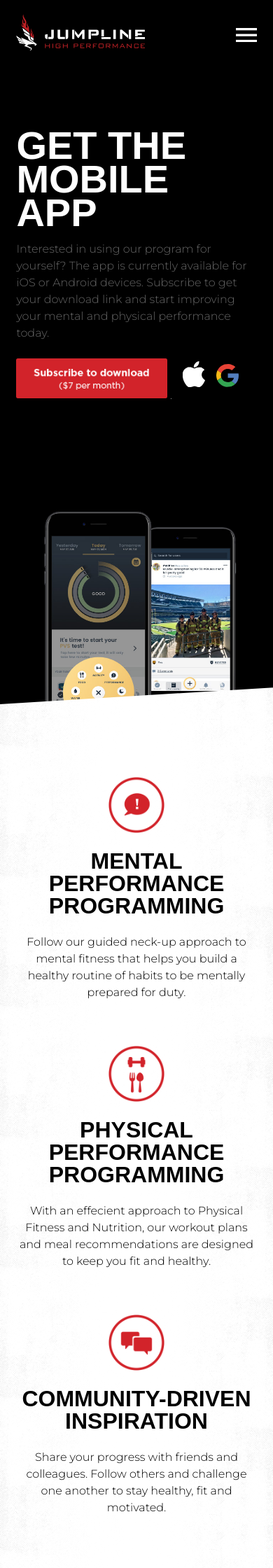
After one commit to Magellanarts/Jumpline, a PHP site: page /get-mobile-app.php in a window 390 px wide. The commit adds this page. Shown: the top 2240 px of the page at 70% size. Run offline with PHP 8.4, Linux system fonts and the light colour scheme; style sheets or scripts are compiled from the project's sources; some web fonts are replaced.

Commit message:
mobile app page / contact page edits

```diff
--- a/dev/components/header.php
+++ b/dev/components/header.php
@@ -29,7 +29,8 @@
       </ul>
     </li>
     <li><a href="/waypoint/">Waypoint</a></li>
-    <li><a class="c-btn alt" href="get_involved.php">Get Involved</a></li>
+    <li><a href="contact.php">Contact</a></li>
+    <li><a class="c-btn alt" href="get-mobile-app.php">Get Mobile App</a></li>
   </ul>
 </div>
 <header class="l-band u-black headroom js-header">
@@ -56,7 +57,8 @@
         </ul>
       </li>
       <li><a href="/waypoint/">Waypoint</a></li>
-      <li class="no-padding"><a class="c-btn alt" href="get_involved.php">Get Involved</a></li>
+      <li><a href="contact.php">Contact</a></li>
+      <li class="no-padding"><a class="c-btn alt" href="get-mobile-app.php">Get Mobile App</a></li>
     </ul>
   </nav>
   <nav class="mobile-navigation">
--- /dev/null
+++ b/dev/get-mobile-app.php
@@ -0,0 +1,118 @@
+<?php include('components/header.php'); ?>
+		<div>
+
+			<section class="l-band gravity-app u-black">
+				<div class="l-contain">
+					<div class="l-half-left">
+						<h2>Get the Mobile App</h2>
+						<p>Interested in using our program for yourself? The app is currently available for iOS or Android devices. Subscribe to get your download link and start improving your mental and physical performance today.</p>
+						<div class="header-btns l-contain">
+						<form action="https://www.paypal.com/cgi-bin/webscr" method="post" target="_top" class="paypal_form_btn header-paypal_form_btn">
+								<input type="hidden" name="cmd" value="_s-xclick">
+								<input type="hidden" name="hosted_button_id" value="VD5RRWK32P46U">
+								<input type="image" src="http://www.thejumpline.com/i/btn_subscribe_paypal.png" border="0" name="submit" alt="PayPal - The safer, easier way to pay online!">
+								<img alt="" border="0" src="https://www.paypalobjects.com/en_US/i/scr/pixel.gif" width="1" height="1">
+							</form>
+							<div class="header-app-icons">
+							<a target="_blank" href="https://itunes.apple.com/us/app/jumpline-high-performance/id1242347803?mt=8">
+								<!-- APPLE BTN ICON SVG -->
+								<div class="c-btn_icon">
+									<svg version="1.1" xmlns="http://www.w3.org/2000/svg" xmlns:xlink="http://www.w3.org/1999/xlink" xmlns:a="http://ns.adobe.com/AdobeSVGViewerExtensions/3.0/" x="0px" y="0px" width="21px" height="24.4px" viewBox="0 0 21 24.4" style="enable-background:new 0 0 21 24.4;" xml:space="preserve" preserveAspectRatio="xMinYMin" class="buy-apple">
+							<style type="text/css">
+								.st0{fill:#ffffff;}
+							</style>
+							<defs>
+							</defs>
+							<g>
+								<path class="st0" d="M21,17.8L21,17.8c0,0.1-0.1,0.2-0.1,0.3c-0.6,1.5-1.4,3-2.5,4.2c-0.4,0.4-0.7,0.8-1.2,1.2
+									c-0.3,0.3-0.7,0.5-1,0.7c-0.5,0.2-1,0.3-1.5,0.2c-0.3-0.1-0.6-0.1-0.9-0.2c-0.3-0.1-0.7-0.3-1-0.4c-0.2-0.1-0.4-0.1-0.6-0.2
+									c-0.3-0.1-0.6-0.1-0.9-0.1c-0.4,0-0.8,0-1.2,0.1c-0.5,0.1-1,0.3-1.5,0.5C8.4,24,8.2,24.1,8,24.2c-0.3,0.1-0.7,0.2-1,0.2
+									c-0.2,0-0.5,0-0.7,0c-0.4,0-0.7-0.2-1.1-0.3c-0.5-0.3-0.9-0.6-1.3-1c-0.4-0.4-0.7-0.8-1-1.2c-0.7-1-1.3-2.1-1.8-3.2
+									c-0.7-1.6-1.1-3.2-1.2-5c0-0.6,0-1.3,0-1.9c0-0.4,0.1-0.9,0.2-1.3c0.3-1,0.8-2,1.5-2.8c0.7-0.8,1.6-1.4,2.7-1.8
+									c0.5-0.2,1-0.3,1.6-0.3c0.4,0,0.8,0,1.2,0c0.4,0,0.8,0.1,1.2,0.3C8.8,6,9.1,6.2,9.4,6.3c0.2,0.1,0.5,0.2,0.8,0.3
+									c0.3,0.1,0.5,0.1,0.8,0.1c0.3,0,0.6-0.1,0.9-0.2c0.4-0.1,0.7-0.3,1.1-0.4c0.7-0.3,1.5-0.4,2.3-0.4c0.5,0,1,0,1.5,0.1
+									c0.6,0.1,1.3,0.3,1.8,0.7c0.7,0.4,1.3,1,1.9,1.6c0,0,0,0,0,0c0,0,0,0-0.1,0c-0.3,0.2-0.5,0.4-0.7,0.6c-0.5,0.4-0.9,0.9-1.2,1.5
+									c-0.4,0.7-0.7,1.5-0.7,2.3c0,0.4,0,0.8,0.1,1.2c0.1,0.5,0.2,1,0.5,1.4c0.3,0.6,0.7,1.1,1.2,1.5C19.9,17.1,20.4,17.5,21,17.8
+									C21,17.8,21,17.8,21,17.8"/>
+								<path class="st0" d="M10.4,5.9c0,0,0-0.1,0-0.1c0-0.2,0-0.5,0-0.7c0-0.6,0.1-1.1,0.4-1.6c0.2-0.5,0.5-1,0.9-1.4
+									C12,1.6,12.5,1.1,13,0.8c0.6-0.4,1.2-0.6,1.8-0.7C15,0,15.2,0,15.4,0c0,0,0,0,0,0c0,0,0,0,0,0c0,0.3,0,0.7,0,1
+									c-0.1,1-0.4,1.9-1,2.7c-0.5,0.6-1,1.1-1.6,1.5c-0.5,0.3-1.1,0.5-1.7,0.6C10.9,5.9,10.7,5.9,10.4,5.9C10.4,5.9,10.4,5.9,10.4,5.9"/>
+							</g>
+							</svg>
+								</div>
+							</a>
+							<a target="_blank" href="https://play.google.com/store/apps/details?id=io.jumpline.android&hl=en">
+								<div class="c-btn_icon">
+									<!-- GOOGLE BTN ICON SVG -->
+									<svg version="1.1" xmlns="http://www.w3.org/2000/svg" xmlns:xlink="http://www.w3.org/1999/xlink" xmlns:a="http://ns.adobe.com/AdobeSVGViewerExtensions/3.0/" x="0px" y="0px" width="20.7px" height="21.2px" viewBox="0 0 20.7 21.2" style="enable-background:new 0 0 20.7 21.2;" xml:space="preserve" preserveAspectRatio="xMinYMin" class="buy-google">
+						<style type="text/css">
+							.google-red{fill:#E74336;}
+							.google-green{fill:#33A552;}
+							.google-blue{fill:#537EBE;}
+							.google-yellow{fill:#F7B916;}
+						</style>
+						<defs>
+						</defs>
+						<g>
+							<path class="google-red" d="M1.1,5.9c0.1-0.3,0.3-0.5,0.4-0.8C3,2.8,5,1.2,7.6,0.4C8.8,0.1,9.9,0,11.1,0c2.4,0.1,4.5,1,6.4,2.6
+								c0,0,0,0,0.1,0.1c-1,1-2,2-3.1,3.1c-0.1,0-0.1-0.1-0.2-0.1c-0.9-0.7-1.9-1.1-3.1-1.2c-3-0.3-5.6,1.4-6.6,4.2c0,0,0,0,0,0.1
+								C3.5,7.7,2.3,6.8,1.1,5.9"/>
+							<path class="google-green" d="M4.6,12.5c0.3,0.8,0.6,1.4,1.2,2.1c1,1.2,2.3,1.9,3.8,2.1c1.4,0.2,2.7,0.1,3.9-0.5c0.2-0.1,0.4-0.2,0.6-0.3
+								c0,0,0,0,0,0c0.7,0.5,1.3,1,2,1.5c0.5,0.4,0.9,0.7,1.4,1.1c-0.5,0.5-1,0.9-1.6,1.2c-1.3,0.8-2.6,1.2-4.1,1.4
+								c-2.4,0.3-4.6-0.2-6.7-1.4c-1.7-1-3.1-2.5-4-4.3c0,0,0-0.1,0-0.1c0,0,0.1,0,0.1-0.1C2.3,14.3,3.5,13.4,4.6,12.5"/>
+							<path class="google-blue" d="M17.5,18.5c-0.5-0.4-0.9-0.7-1.4-1.1c-0.7-0.5-1.3-1-2-1.5c0,0,0,0,0,0c0.3-0.2,0.6-0.4,0.9-0.7
+								c0.7-0.7,1.1-1.5,1.3-2.4c0,0,0,0,0-0.1h-5.6V8.7h0.1c3.2,0,6.4,0,9.6,0c0.1,0,0.1,0,0.1,0.1c0.1,0.7,0.2,1.4,0.2,2.1
+								c0,1.6-0.3,3.1-0.9,4.5C19.2,16.5,18.5,17.6,17.5,18.5C17.5,18.5,17.5,18.5,17.5,18.5"/>
+							<path class="google-yellow" d="M4.6,12.5c-1.2,0.9-2.3,1.8-3.5,2.6c0,0-0.1,0-0.1,0.1C1,15,0.8,14.7,0.7,14.4c-0.4-1-0.6-2.1-0.7-3.2
+								C-0.1,9.4,0.2,7.7,1,6c0,0,0-0.1,0.1-0.1c1.2,0.9,2.4,1.8,3.5,2.7c-0.1,0.3-0.2,0.6-0.2,1C4.2,10.5,4.3,11.5,4.6,12.5
+								C4.6,12.5,4.6,12.5,4.6,12.5"/>
+						</g>
+						</svg>
+								</div>
+							</a>
+						</div>
+						</div>
+					</div>
+				</div>
+			</section>
+			<div class="l-contain mobile-home-gravity-image">
+				<img src="i/mobileimages/header_mobile_getmobileapp.jpg">
+			</div>
+			<section class="l-band u-white c-mobile-app edge--both--reverse">
+				<div class="l-contain">
+					<section class="l-thirds l-contain app-items">
+						<div class="u-text-align-center app-item">
+								<div class="c-icon app-icon">
+								<img src="i/icon_mental.png">
+								</div>
+								<h3>Mental Performance Programming</h3>
+								<p>Follow our guided neck-up approach to mental fitness that helps you build a healthy routine of habits to be mentally prepared for duty.</p>
+						</div>
+						<div class="u-text-align-center app-item">
+								<div class="c-icon app-icon">
+								<img src="i/icon_physical.png">
+								</div>
+								<h3>Physical Performance Programming</h3>
+								<p>With an effecient approach to Physical Fitness and Nutrition, our workout plans and meal recommendations are designed to keep you fit and healthy.</p>
+						</div>
+						<div class="u-text-align-center app-item">
+								<div class="c-icon app-icon">
+								<img src="i/icon_community.png">
+								</div>
+								<h3>Community-Driven Inspiration</h3>
+								<p>Share your progress with friends and colleagues. Follow others and challenge one another to stay healthy, fit and motivated.</p>
+						</div>
+					</section>
+					<section class="mobile-app-screenshots l-contain">
+						<div class="l-half-left">
+							<img src="i/delivery_2_b.png">
+						</div>
+						<div class="l-half-right">
+							<img src="i/delivery_3_b.png">
+						</div>
+					</section>
+				</div>
+			</section>
+			</div>
+
+<?php include('components/footer.php'); ?>
--- a/dev/sass/_layout.scss
+++ b/dev/sass/_layout.scss
@@ -298,7 +298,8 @@
 .gravity-home,
 .footer,
 .gravity-interior,
-.gravity-team {
+.gravity-team,
+.gravity-app {
   background: $black!important;
   padding-bottom: 80px;
   padding-top: 64px;
@@ -352,6 +353,13 @@
   background: $black!important;
   @media #{$custom_1} {
     background: url("i/header2_team.jpg") no-repeat bottom center!important;
+    background-size: cover!important;
+  }
+}
+.gravity-app {
+  background: $black!important;
+  @media #{$custom_1} {
+    background: url("i/header_getmobileapp.jpg") no-repeat bottom center!important;
     background-size: cover!important;
   }
 }
@@ -697,6 +705,34 @@
   justify-content: center;
 }
 
+.app-items {
+  margin-top: 0!important;
+}
+.app-item {
+  padding: 0 0 40px!important;
+
+  @media #{$medium} {
+    padding: 0 24px 0!important;
+  }
+}
+
+.app-icon {
+  display: block;
+  width: 80px!important;
+  height: 80px;
+  margin: 0 auto 24px;
+  float: none!important;
+
+  img {
+    width: 80px;
+    display: block;
+  }
+}
+
+.mobile-app-screenshots {
+  padding-top: 120px;
+}
+
 svg.l-inline-svg {
   float: none;
   width: 100%;
@@ -727,11 +763,11 @@ header {
     transition: $transition-out;
   }
 
-  @media #{$medium} {
+  @media screen and (min-width : 1200px) {
     padding-bottom: 0!important;
   }
   &.l-band {
-    @media #{$medium} {
+    @media screen and (min-width : 1200px) {
       padding-left: 4%;
       padding-right: 4%;
     }
@@ -744,7 +780,7 @@ header {
   }
   .main-navigation {
     display: none;
-    @media #{$medium} {
+    @media screen and (min-width : 1200px) {
       display: block;
     }
     li {
@@ -794,7 +830,7 @@ header {
     &:hover {
       cursor: pointer;
     }
-    @media #{$medium} {
+    @media screen and (min-width : 1200px) {
       display: none;
     }
   }
@@ -830,6 +866,10 @@ header {
       }
     }
   }
+}
+
+.c-mobile-app {
+
 }
 
 .c-team {
@@ -1335,7 +1375,7 @@ body,
   }
 }
 
-.contact-btns, .footer-btns {
+.contact-btns, .footer-btns, .header-btns {
   .c-btn_icon {
     margin-bottom: 24px;
     margin-right: 24px;
@@ -1348,3 +1388,22 @@ body,
     }
   }
 }
+
+.header-app-icons {
+  float: left;
+  margin-top: 4px;
+
+  .c-btn_icon {
+    margin-right: 24px;
+  }
+}
+
+.header-paypal_form_btn {
+  float: left;
+  margin-right: 16px;
+  margin-bottom: 16px;
+}
+
+.individuals-holder-remove-when-replaced {
+  display: none;
+}
--- a/dev/team.php
+++ b/dev/team.php
@@ -1,5 +1,5 @@
 <?php include('components/header.php'); ?>
-		<div class="l-contain">
+		<div>
 
 			<section class="l-band gravity-team u-black">
 				<div class="l-contain">
```
Also changed, not shown: dev/contact.php (added, +165 -0 lines), dev/get_involved.php (deleted, +0 -163 lines), dev/i/delivery_2_b.png (added), dev/i/delivery_3_b.png (added), dev/i/header_getmobileapp.jpg (added), dev/i/icon_community.png (added), dev/i/icon_mental.png (added), dev/i/icon_physical.png (added), dev/i/mobileimages/header_mobile_getmobileapp.jpg (added).
